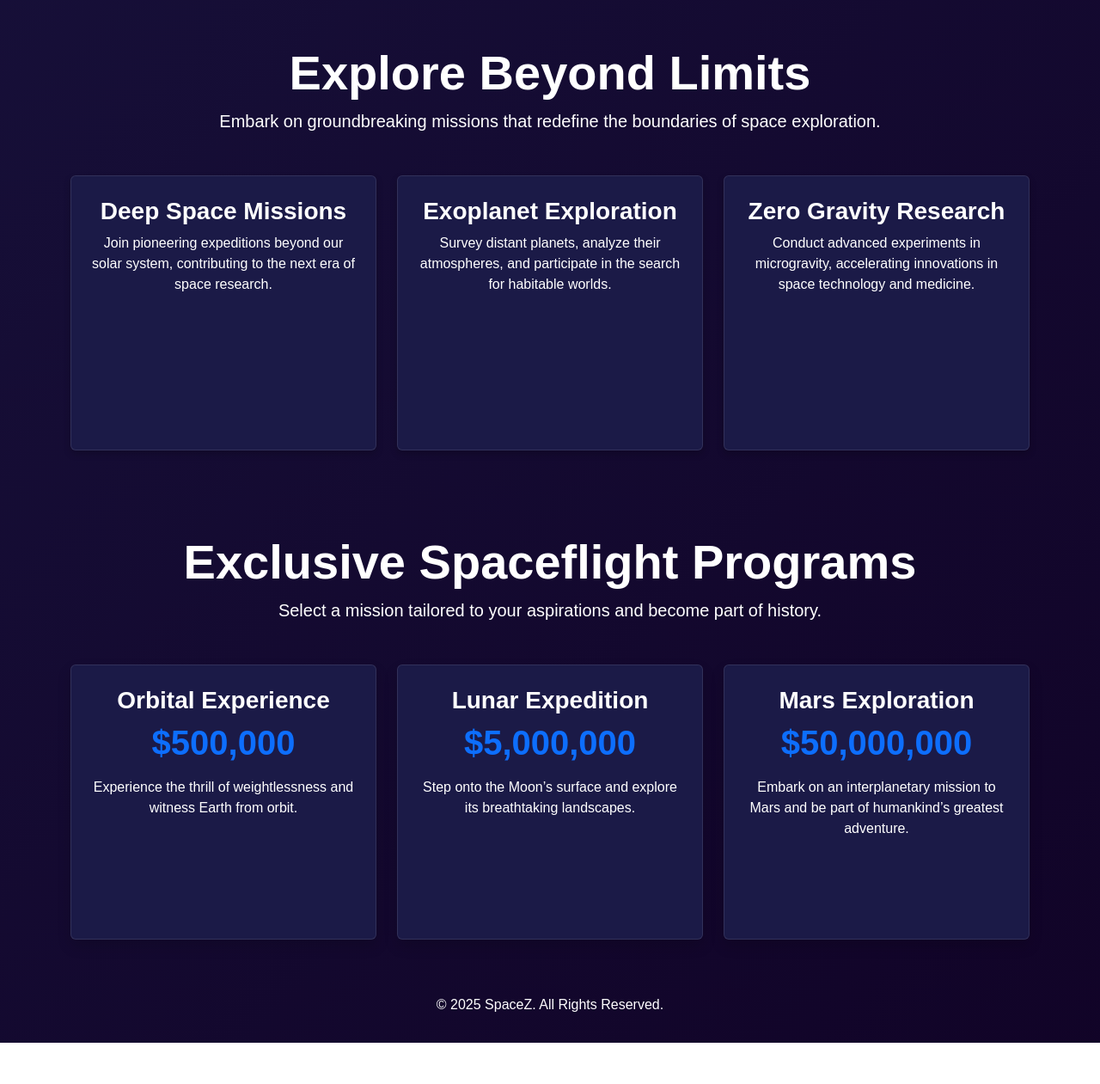
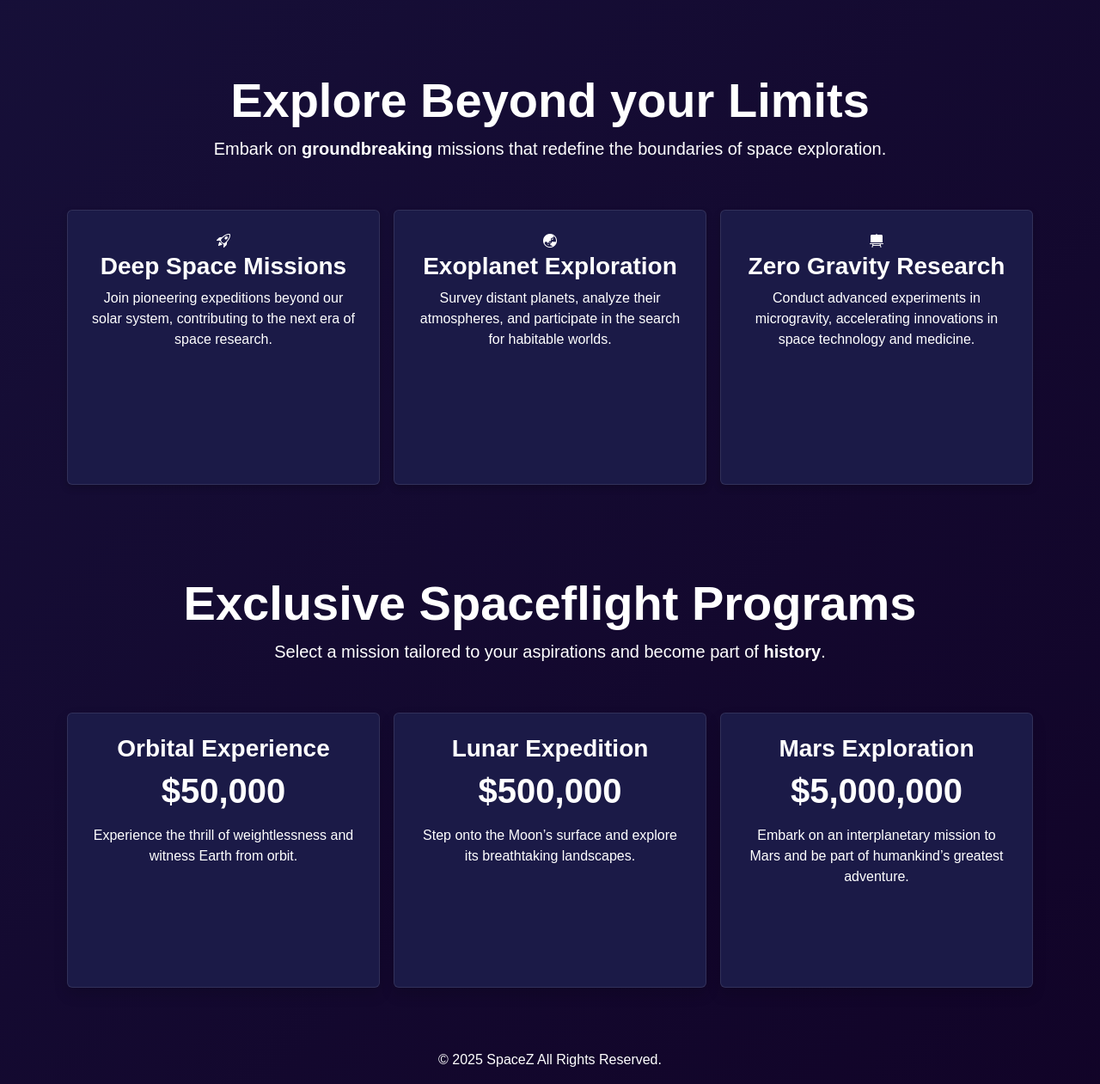
Before and after one commit to death7655/death7655.github.io, a plain HTML site: page index.html in a window 1280 px wide. Shown: the part 797-2058 px from the top of the page at 86% size. Before the commit the page ends 2010 px from the top, so only its background shows below. Drawn offline with nearby package versions, Linux system fonts and the light colour scheme; animation ran at ten frames a second.

Commit message:
Update index.html

```diff
--- a/index.html
+++ b/index.html
@@ -6,6 +6,7 @@
     <title>SpaceZ - Explore Beyond</title>
     <link rel="stylesheet" href="https://cdn.jsdelivr.net/npm/bootstrap@5.3.3/dist/css/bootstrap.min.css">
     <link rel="stylesheet" href="styles.css">
+    <link rel="stylesheet" href="https://cdn.jsdelivr.net/npm/bootstrap-icons@1.11.3/font/bootstrap-icons.min.css">
 </head>
 <body>
 
@@ -29,33 +30,37 @@
 
     <header class="header text-center text-white z-2 position-relative align-items-center justify-content-center d-flex">
         <div class="container">
-            <h1 class="display-3 fw-bold text-shadow">Explore the Universe with Space-Z</h1>
+            <h1 class="display-3 fw-bold text-shadow">Explore the Universe with Space<span class="red">Z</span></h1>
             <p class="text-white">Join the mission to go beyond Earth and experience the stars.</p>
             <a href="#discover" class="btn btn-outline-light text-light btn-lg fw-semibold px-4 transition">Join the Mission</a>
         </div>
     </header>
 
-    <section id="discover" class="text-center text-white py-5">
+    <div class="p-3" id="discover"></div>
+    <section class="text-center text-white py-5">
         <div class="container discover-container">
-            <h2 class="display-4 fw-bold fade-in">Explore Beyond Limits</h2>
+            <h2 class="display-4 fw-bold fade-in">Explore Beyond your <span class="red">Limits</span></h2>
             <p class="text-white lead fade-in">
-                Embark on groundbreaking missions that redefine the boundaries of space exploration.
+                Embark on <span class="fw-bold">groundbreaking</span> missions that redefine the boundaries of space exploration.
             </p>
             <div class="row mt-5">
-                <div class="col-md-4">
+                <div class="col-md-4 p-2">
                     <div class="feature-card p-4 rounded">
+                        <i class="bi bi-rocket-takeoff font-size-icon rocket"></i>
                         <h3 class="fw-semibold">Deep Space Missions</h3>
                         <p>Join pioneering expeditions beyond our solar system, contributing to the next era of space research.</p>
                     </div>
                 </div>
-                <div class="col-md-4">
+                <div class="col-md-4 p-2">
                     <div class="feature-card p-4 rounded">
-                        <h3 class="fw-semibold">Exoplanet Exploration</h3>
+                        <i class="bi bi-globe-asia-australia green font-size-icon"></i>
+                        <h3 class="fw-semibold px-0 mx-auto">Exoplanet Exploration</h3>
                         <p>Survey distant planets, analyze their atmospheres, and participate in the search for habitable worlds.</p>
                     </div>
                 </div>
-                <div class="col-md-4">
+                <div class="col-md-4 p-2">
                     <div class="feature-card p-4 rounded">
+                        <i class="bi bi-easel2-fill font-size-icon research"></i>
                         <h3 class="fw-semibold">Zero Gravity Research</h3>
                         <p>Conduct advanced experiments in microgravity, accelerating innovations in space technology and medicine.</p>
                     </div>
@@ -67,26 +72,26 @@
     <section id="pricing" class="text-center text-white py-5">
         <div class="container">
             <h2 class="display-4 fw-bold">Exclusive Spaceflight Programs</h2>
-            <p class="lead">Select a mission tailored to your aspirations and become part of history.</p>
+            <p class="lead">Select a mission tailored to your aspirations and become part of <span class="red fw-bold">history</span>.</p>
             <div class="row mt-5">
-                <div class="col-md-4">
+                <div class="col-md-4 p-2">
                     <div class="feature-card p-4 shadow rounded">
                         <h3 class="fw-semibold">Orbital Experience</h3>
-                        <p class="text-primary display-6 fw-bold">$500,000</p>
+                        <p class="pricing-text display-6 fw-bold">$50,000</p>
                         <p>Experience the thrill of weightlessness and witness Earth from orbit.</p>
                     </div>
                 </div>
-                <div class="col-md-4">
+                <div class="col-md-4 p-2">
                     <div class="feature-card p-4 shadow rounded">
                         <h3 class="fw-semibold">Lunar Expedition</h3>
-                        <p class="text-primary display-6 fw-bold">$5,000,000</p>
+                        <p class="pricing-text display-6 fw-bold">$500,000</p>
                         <p>Step onto the Moon’s surface and explore its breathtaking landscapes.</p>
                     </div>
                 </div>
-                <div class="col-md-4">
-                    <div class="feature-card p-4 shadow rounded">
+                <div class="col-md-4 p-2">
+                    <div class="feature-card p-4 shadow rounded h-100">
                         <h3 class="fw-semibold">Mars Exploration</h3>
-                        <p class="text-primary display-6 fw-bold">$50,000,000</p>
+                        <p class="pricing-text display-6 fw-bold">$5,000,000</p>
                         <p>Embark on an interplanetary mission to Mars and be part of humankind’s greatest adventure.</p>
                     </div>
                 </div>
@@ -96,7 +101,7 @@
 
 
     <footer class="text-center text-white py-3">
-        <p>&copy; 2025 SpaceZ. All Rights Reserved.</p>
+        <p class="small-text pb-0 mb-0">&copy; 2025 SpaceZ All Rights Reserved.</p>
     </footer>
 
     <script src="https://cdn.jsdelivr.net/npm/bootstrap@5.3.3/dist/js/bootstrap.bundle.min.js"></script>
```
